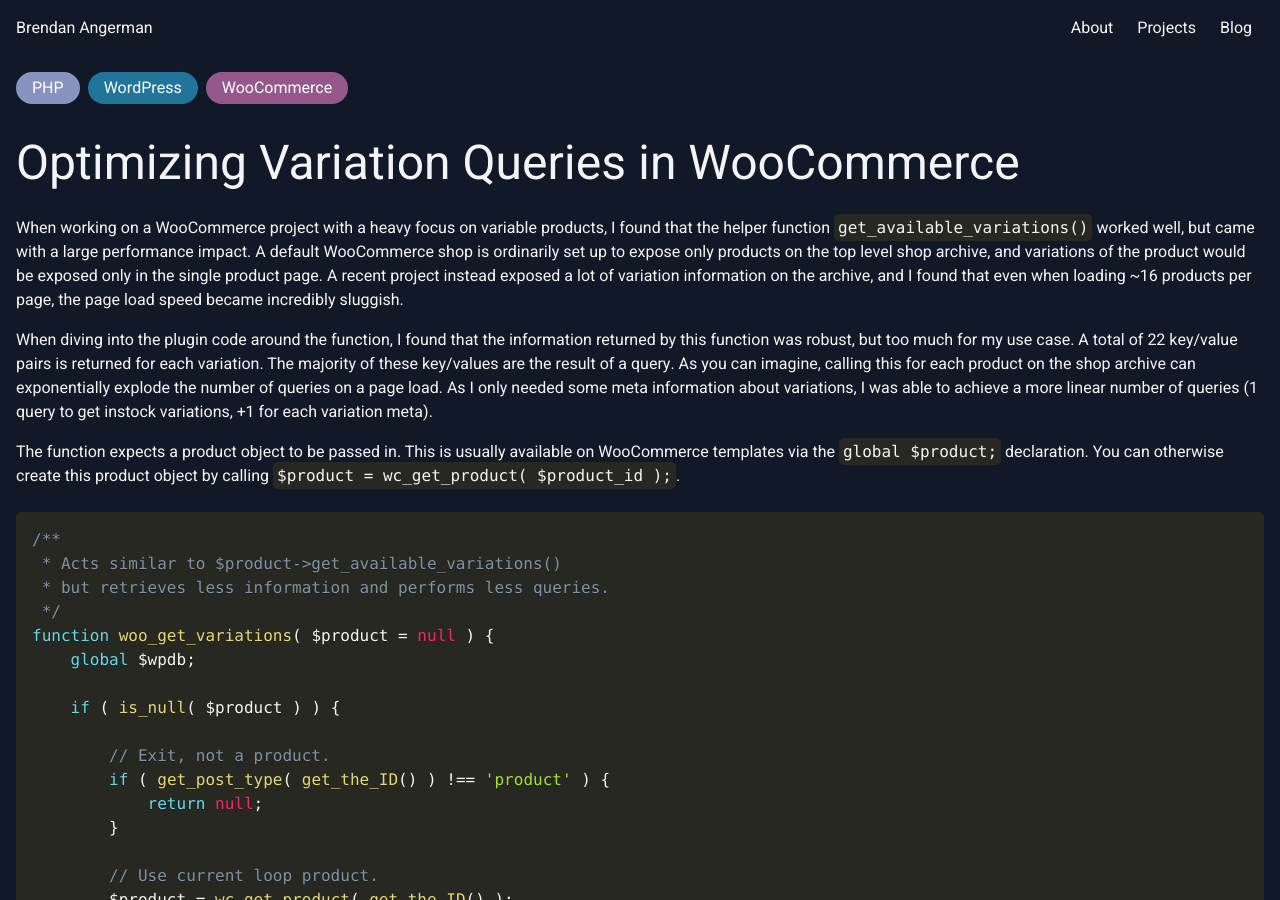
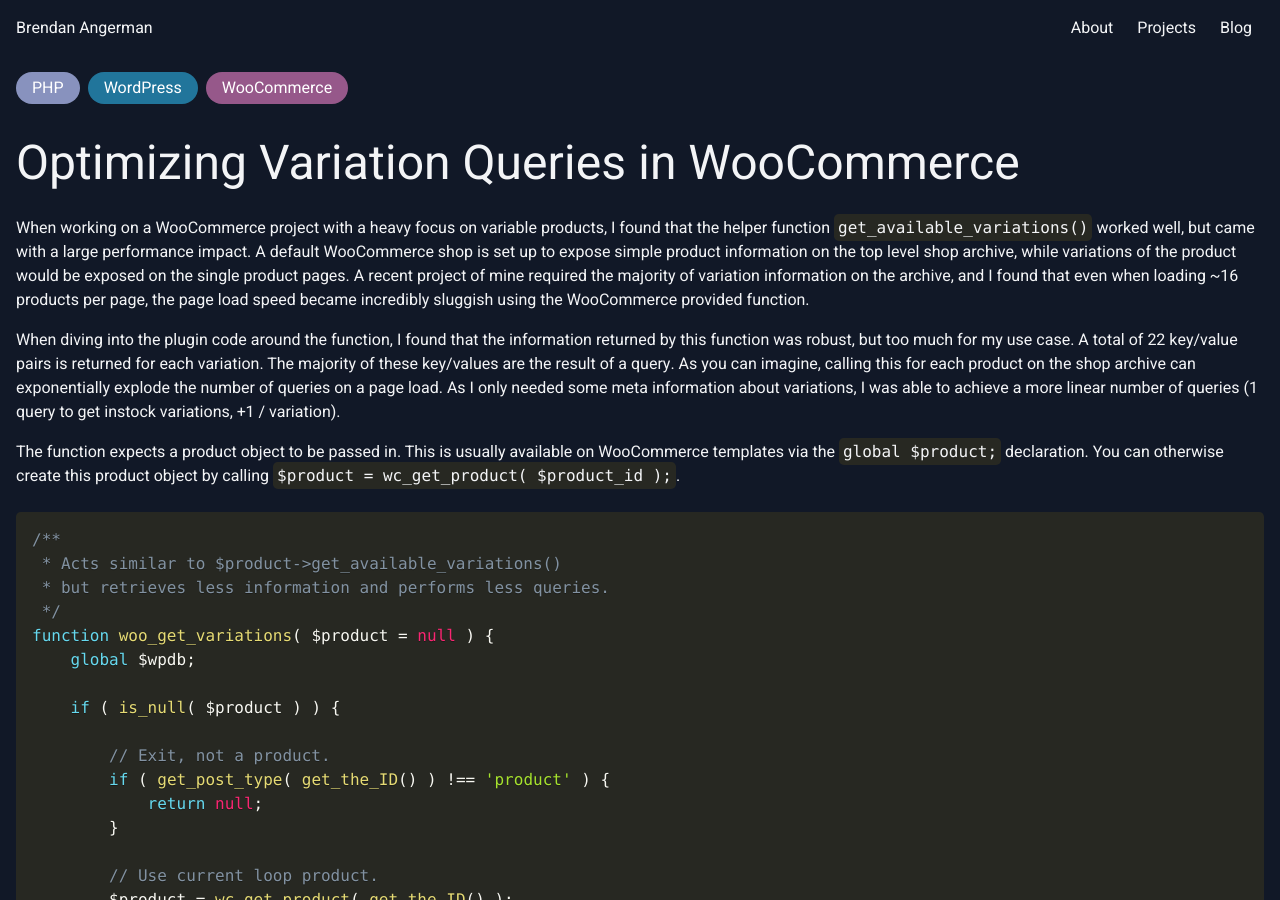
Before and after one commit to bAngerman/bAngerman.github.io, a Jekyll site: the page built from _posts/2021-03-30-optimizing-variation-queries-in-woocommerce.md, in a window 1280 px wide and 900 px high. Built offline with Jekyll 4.4.1, drawn with Linux system fonts in a browser that asks for light colours; our own code applies the rules of GitHub Pages for plain Markdown files.

Commit message:
wording changes, and adding image meta tag if exists

```diff
--- a/_includes/head.html
+++ b/_includes/head.html
@@ -2,6 +2,7 @@
 
   {% assign title = page.title | default: site.title | escape %}
   {% assign description = page.description | default: site.description | strip_html | strip_newlines | truncate: 160 %}
+  {% assign image = page.image %}
 
   {% if page.name and page.collection == 'projects' %}
     {% assign title = page.name | escape %}
@@ -14,6 +15,10 @@
   <meta property="og:type" content="website">
   <meta property="og:title" content="{{ title }}">
   <meta property="og:description" content="{{ description }}">
+
+  {% if image %}
+    <meta property="og:image" content="{{ image }}">
+  {% endif %}
 
   <title>{{ title }}</title>
   <meta name="description" content="{{ description }}">
--- a/_includes/landing.html
+++ b/_includes/landing.html
@@ -1,4 +1,4 @@
 <div class="flex flex-1 flex-col justify-center items-center h-full">
     <img class="w-1/2 h-auto md:h-60 md:w-60 shadow-md rounded-full mb-10" src="{{ '/assets/headshot.jpg' | relative_url }}" alt="{{ site.title }}">
-    <p class="text-center max-w-xs text-xl">{{ site.description }}</p>
+    <p class="text-center max-w-xs text-lg">{{ site.description }}</p>
 </div>
--- a/_posts/2021-03-30-optimizing-variation-queries-in-woocommerce.md
+++ b/_posts/2021-03-30-optimizing-variation-queries-in-woocommerce.md
@@ -9,9 +9,9 @@
 
 <h1 class="text-xl">Optimizing Variation Queries in WooCommerce</h1>
 
-<p>When working on a WooCommerce project with a heavy focus on variable products, I found that the helper function <code class="inline-code">get_available_variations()</code> worked well, but came with a large performance impact. A default WooCommerce shop is ordinarily set up to expose only products on the top level shop archive, and variations of the product would be exposed only in the single product page. A recent project instead exposed a lot of variation information on the archive, and I found that even when loading ~16 products per page, the page load speed became incredibly sluggish.</p>
+<p>When working on a WooCommerce project with a heavy focus on variable products, I found that the helper function <code class="inline-code">get_available_variations()</code> worked well, but came with a large performance impact. A default WooCommerce shop is set up to expose simple product information on the top level shop archive, while variations of the product would be exposed on the single product pages. A recent project of mine required the majority of variation information on the archive, and I found that even when loading ~16 products per page, the page load speed became incredibly sluggish using the WooCommerce provided function.</p>
 
-<p>When diving into the plugin code around the function, I found that the information returned by this function was robust, but too much for my use case. A total of 22 key/value pairs is returned for each variation. The majority of these key/values are the result of a query. As you can imagine, calling this for each product on the shop archive can exponentially explode the number of queries on a page load. As I only needed some meta information  about variations, I was able to achieve a more linear number of queries (1 query to get instock variations, +1 for each variation meta).</p>
+<p>When diving into the plugin code around the function, I found that the information returned by this function was robust, but too much for my use case. A total of 22 key/value pairs is returned for each variation. The majority of these key/values are the result of a query. As you can imagine, calling this for each product on the shop archive can exponentially explode the number of queries on a page load. As I only needed some meta information  about variations, I was able to achieve a more linear number of queries (1 query to get instock variations, +1 / variation).</p>
 
 <p>The function expects a product object to be passed in. This is usually available on WooCommerce templates via the <code class="inline-code">global $product;</code> declaration. You can otherwise create this product object by calling <code class="inline-code">$product = wc_get_product( $product_id );</code>.</p>
 
```
